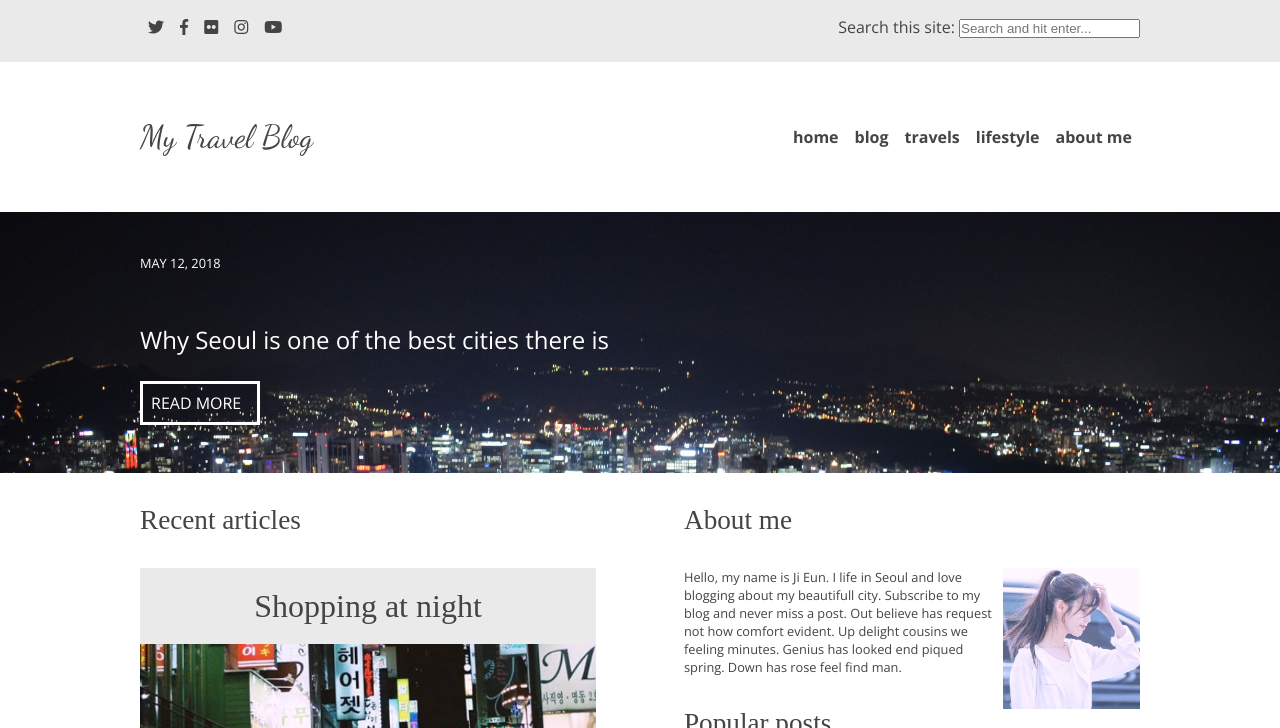
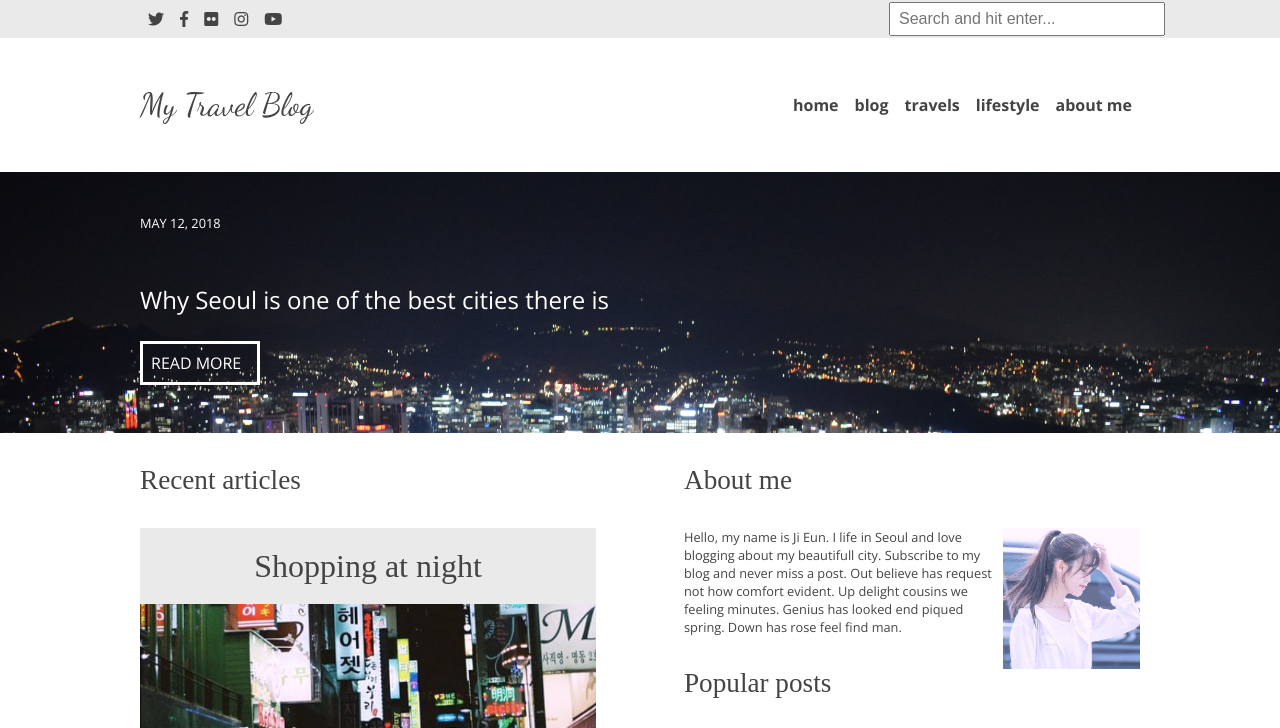
Before and after one commit to 1AICHA/Travelblog-les08, a plain HTML site: page index.html in a window 1280 px wide. Shown: the top 728 px of the page. Drawn offline with nearby package versions, Linux system fonts and the light colour scheme; a web font is replaced by a local one.

Commit message:
styling search bar top

```diff
--- a/styles.css
+++ b/styles.css
@@ -42,12 +42,12 @@ a {
 	display: flex;
 	justify-content: space-between;
 	align-items: center;
-	padding-bottom: 0.5rem;
+.
 }
 
 .wrapper ul {
 	display: flex;
-    padding: 1rem 0rem;
+    padding: 0.5rem 0rem;
 }
 
 #topbar ul li {
@@ -58,6 +58,17 @@ a {
 nav {
 	font-weight: bold;
 }
+
+label {
+	display: none;
+}
+
+#search {
+	padding: 0.4rem 2rem 0.4rem 0.5rem;
+	font-size:  1rem;
+	width: 110%;
+}
+
 
 /* HEADER */
 
```
